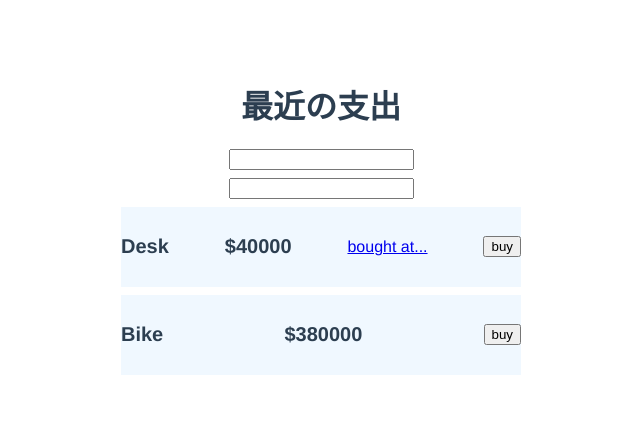
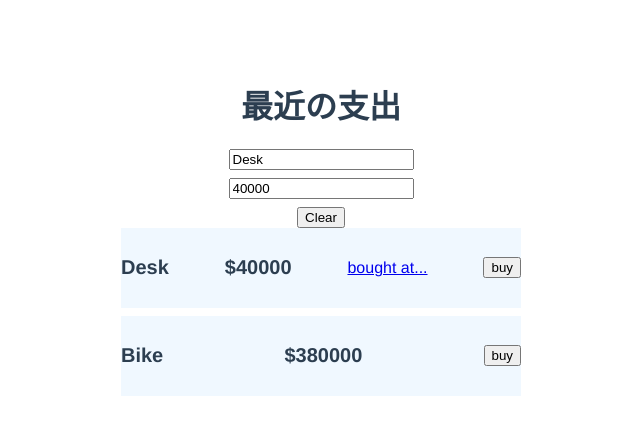
Before and after one commit to worldwideweb13/typeScript, a Vue app in the folder ts-vue-grammer/vue-sample/: page / in a window 1280 px wide. Shown: the top 434 px of the page, without its empty margins (319-959 px from the left). Built offline with nearby package versions, Linux system fonts and the light colour scheme.

Commit message:
v-model 双方向バインド

```diff
--- a/ts-vue-grammer/vue-sample/src/components/Payment.vue
+++ b/ts-vue-grammer/vue-sample/src/components/Payment.vue
@@ -28,13 +28,20 @@ const inputPrice = (event: any) => {
   item1.price = event.target.value;
 };
 
+const clear = () => {
+  item1.name = ''
+  item1.price = 0
+}
 </script>
 
 <template>
   <div class="container">
     <h1>最近の支出</h1>
-    <input v-on:input="input" />
-    <input v-on:input="inputPrice" />
+    <input v-model="item1.name" />
+    <!-- <input v-on:input="input" v-bind:value="item1.name" /> -->
+    <input v-model="item1.price" />
+    <!-- <input v-on:input="inputPrice" v-bind:value="item1.price"/> -->
+    <button v-on:click="clear">Clear</button>
     <div class="payment">
       <label>{{ item1.name }}</label>
       <label>${{ item1.price }}</label>
```
Also changed, not shown: 1 other file (tests, documents, lock files or other folders).
